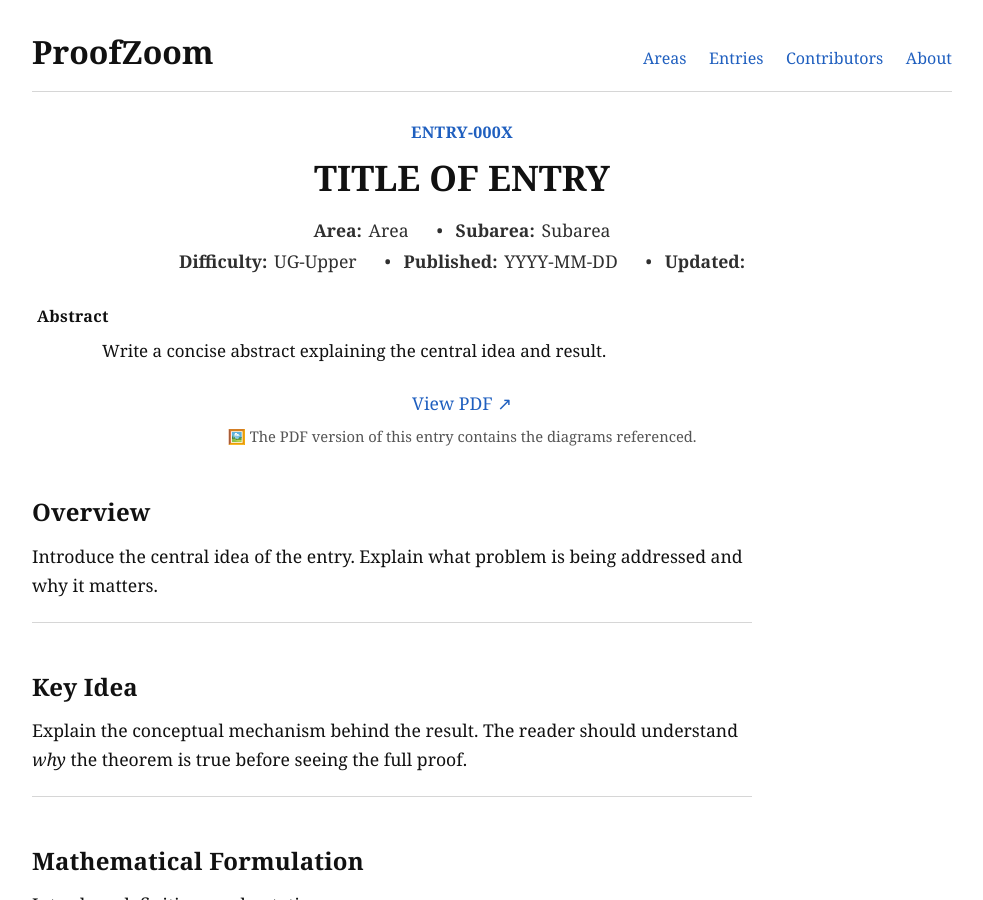
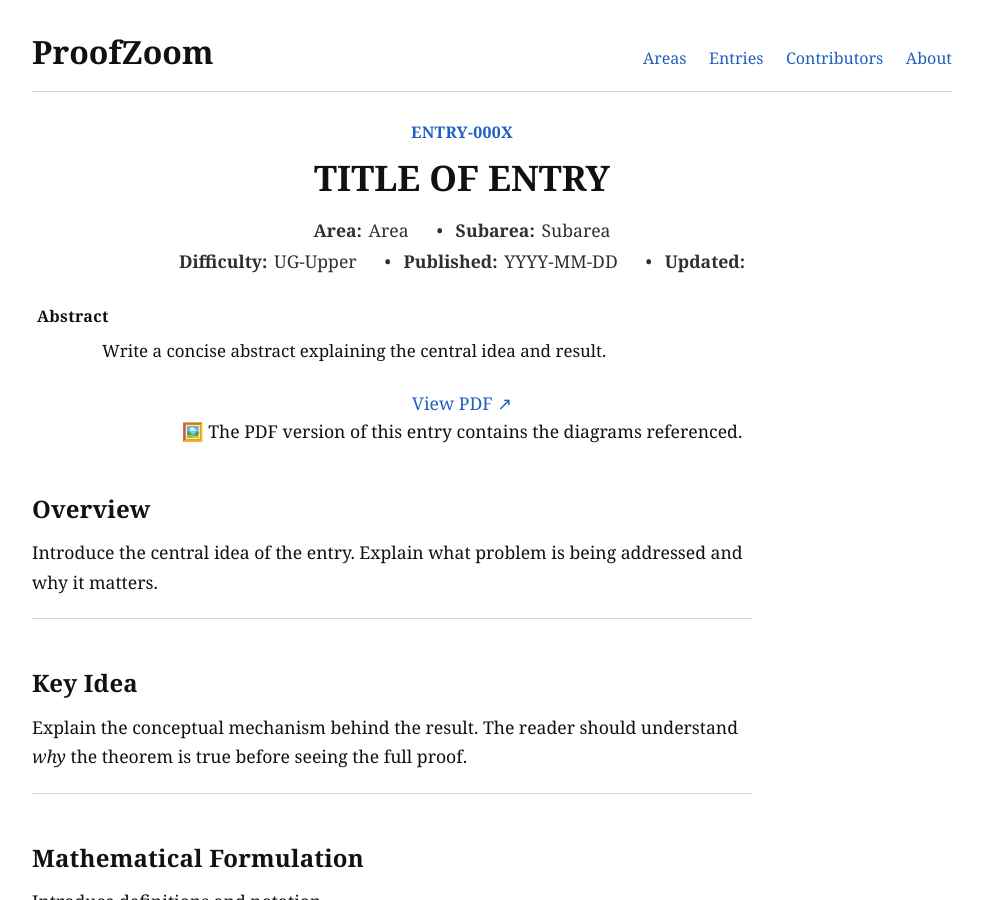
Before and after one commit to Dinside01/proofzoom, a Jekyll site: the page built from contributors/entry-template-md.md, in a window 1280 px wide and 900 px high. Shown: the whole window, without its empty margins (148-1131 px from the left). Built offline with Jekyll 4.4.1, drawn with Linux system fonts in a browser that asks for light colours; some of the changed text lies outside the part shown.

```diff
--- a/_layouts/entry.html
+++ b/_layouts/entry.html
@@ -41,9 +41,11 @@
       </p>
     {% endif %}
 
-    <div class="pdf-diagram-note">
-      The PDF version of this entry contains the diagrams referenced.
-    </div>
+ {% if page.pdf %}
+  <p class="pdf-note">
+    🖼️ The PDF version of this entry contains the diagrams referenced.
+  </p>
+{% endif %}
   </header>
 
   <div class="entry-content">
@@ -52,9 +54,9 @@
 
 <footer class="entry-footer">
   <hr>
-  <p class="entry-attribution" style="text-align: center;">
-    Curated class notes
-  </p>
+<p class="entry-attribution" style="text-align: center;">
+  ProofZoom · Proofs, with the reasons behind each step
+</p>
 </footer>
 
 </article>
```
